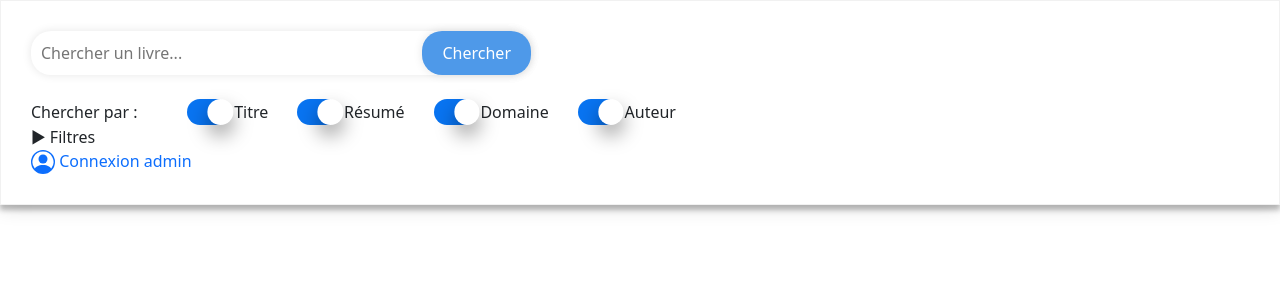
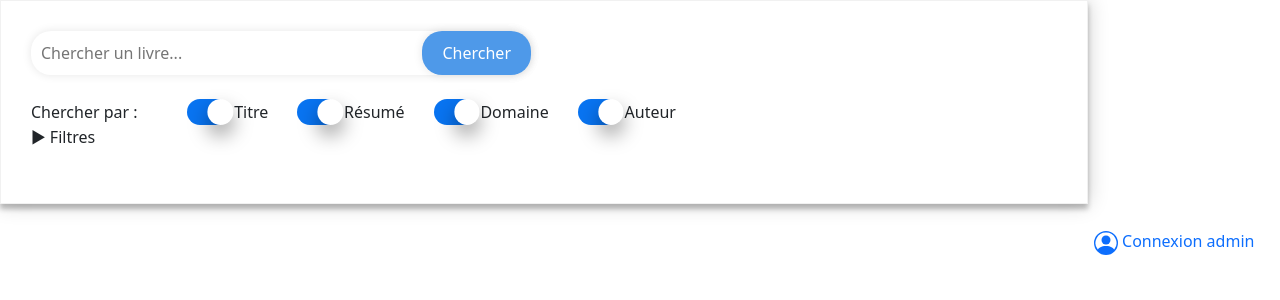
Before and after one commit to LunaGrandjean/Projet_web_bibliot-que, a PHP site: page /Projet_web_bibliotheque/page_accueil/index.php in a window 1280 px wide. Shown: the top 300 px of the page. Run offline with PHP 8.4, Linux system fonts and the light colour scheme.

Commit message:
Légers changements sur la page d'accueil
J'ai supprimé un formulaire qui, apparemment, ne servait à rien sur la page d'accueil et légèrement complété la feuille de styles.

```diff
--- a/page_accueil/index.php
+++ b/page_accueil/index.php
@@ -75,14 +75,6 @@
                 <div id="filtres"></div>
                 </div>';
             ?>
-
-            <a href="http://localhost/Projet_web_bibliotheque/administrateur/connexion_admin.php/" class="text-decoration-none">
-                <svg xmlns="http://www.w3.org/2000/svg" width="24" height="24" fill="currentColor" class="bi bi-person-circle" viewBox="0 0 16 16">
-                    <path d="M11 6a3 3 0 1 1-6 0 3 3 0 0 1 6 0"/>
-                    <path fill-rule="evenodd" d="M0 8a8 8 0 1 1 16 0A8 8 0 0 1 0 8m8-7a7 7 0 0 0-5.468 11.37C3.242 11.226 4.805 10 8 10s4.757 1.225 5.468 2.37A7 7 0 0 0 8 1"/>
-                </svg>
-                Connexion admin
-            </a>
         <br>
         <div id="resultats_livres">
         <?php
@@ -167,8 +159,7 @@
 
             $stmt_select = $dbh->prepare($sql_select);
 
-            echo "<form action='supprimer_livres.php' method='post'>
-            <table class='table'>
+            echo "<table class='table'>
             <thead>
             <tr>
             <th scope='col'>ISSN</th>
@@ -195,12 +186,20 @@
             }
 
             echo "</tbody>
-            </table>
-            </form>";
+            </table>";
         }
         ?>
         </div>
-        </form>
+    </form>
+    </div>
+    <div id="lien_connexion">
+        <a href="http://localhost/Projet_web_bibliotheque/administrateur/connexion_admin.php/" class="text-decoration-none">
+            <svg xmlns="http://www.w3.org/2000/svg" width="24" height="24" fill="currentColor" class="bi bi-person-circle" viewBox="0 0 16 16">
+                <path d="M11 6a3 3 0 1 1-6 0 3 3 0 0 1 6 0"/>
+                <path fill-rule="evenodd" d="M0 8a8 8 0 1 1 16 0A8 8 0 0 1 0 8m8-7a7 7 0 0 0-5.468 11.37C3.242 11.226 4.805 10 8 10s4.757 1.225 5.468 2.37A7 7 0 0 0 8 1"/>
+            </svg>
+            Connexion admin
+        </a>
     </div>
 </body>
 </html>
--- a/styles.css
+++ b/styles.css
@@ -136,3 +136,13 @@
 #afficher_filtres:hover {
   cursor: pointer;
 }
+
+#lien_connexion {
+  float: right;
+  margin: 2%;
+}
+
+#recherche_livre {
+  width: 85%;
+  float : left;
+}
```
